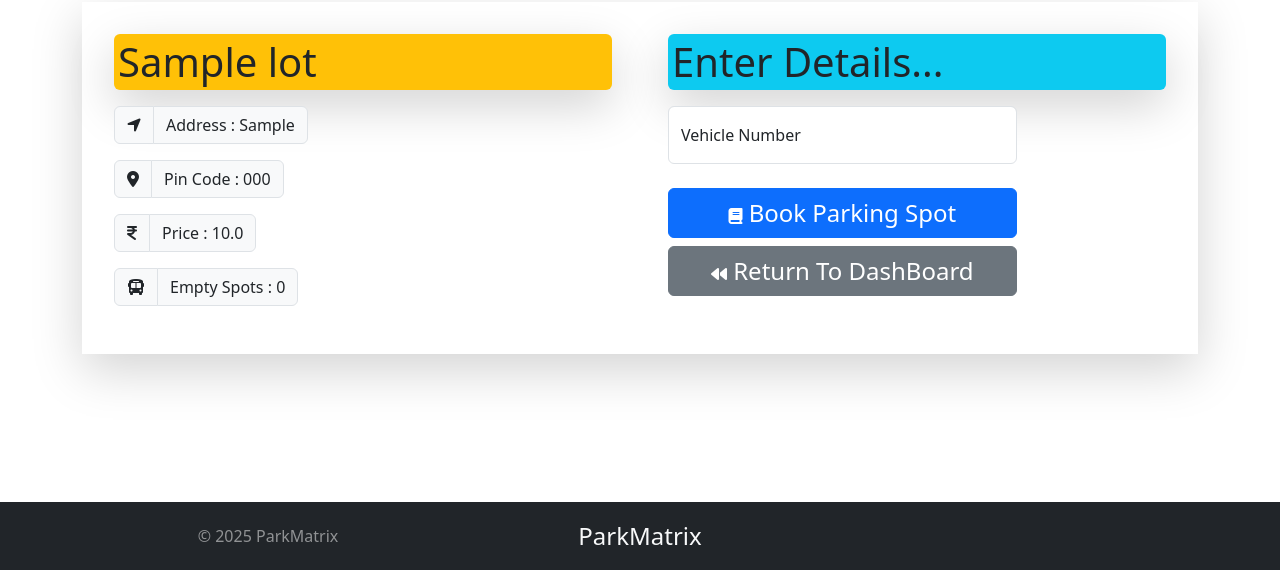
After one commit to gooolu-git/vehicle_parking_app-v1, a Flask app: page /book_this_spot/1 in a window 1280 px wide; the page is wider, and only the part inside the window is pictured. The commit adds this page. Shown: the part 230-800 px from the top of that part. Run offline with Flask 3, Linux system fonts and the light colour scheme; a user stored in the database is signed in; tables that the repository leaves empty hold one stand-in row (values such as "Sample post"); some libraries are stand-ins or nearby versions.

Commit message:
lots_list.html , book this spot.html and more routes were added

```diff
--- a/models.py
+++ b/models.py
@@ -36,6 +36,7 @@ class ParkingSpot(db.Model):
     lot_id = db.Column(db.Integer, db.ForeignKey(ParkingLot.id), nullable = False)
     occupied_status = db.Column(db.Boolean , nullable = False , default = False)
     spot_number = db.Column(db.String(6), nullable = False)
+    is_active = db.Column(db.Boolean,default=True,nullable = False)
     # each parking spot can be booked many times
     booked_spots = db.relationship("Bookedspot", backref="parking_spot", lazy=True)
 
--- a/routes.py
+++ b/routes.py
@@ -75,6 +75,9 @@ def login_page():
         return redirect(url_for('admin'))
     return redirect(url_for('user_dashboard'))
 
+
+
+
 # creating a auth_required decorator for handling the login
 def auth_required(func):
     @wraps(func)
@@ -105,8 +108,24 @@ def admin_required(func):
 @auth_required
 def user_dashboard():
     # The 'user' variable is now automatically available
-    # because of the context processor, so you don't need to pass it here.
-    return render_template('user_dashboard.html')
+    all_lots = ParkingLot.query.all()
+    lots = []
+    for lot in all_lots:
+        lot_id = lot.id
+        unoccupied_spots_count = ParkingSpot.query.filter_by(occupied_status=False,lot_id = lot.id).count()
+        occupied_spots_count = ParkingSpot.query.filter_by(occupied_status=True, lot_id = lot.id).count()
+        lots.append({
+            'id':lot.id,
+            'lot_name':lot.lot_name,
+            'city':lot.city,
+            'pin_code':lot.pin_code,
+            'available_parking_spots':unoccupied_spots_count,
+            'occupied_spots_count':occupied_spots_count,
+            'price':lot.price,
+            'lot_object' : lot
+        })
+    return render_template('user_dashboard.html',lots=lots)
+
 
 @app.route('/profile')
 @auth_required
@@ -158,8 +177,31 @@ def logout():
 @admin_required
 def admin():
     USER = User.query.get(session['user_id'])
-    return render_template('admin.html',USER=USER)
+    all_lots = ParkingLot.query.all()
+    lots = []
+    for lot in all_lots:
+        lot_id = lot.id
+        unoccupied_spots_count = ParkingSpot.query.filter_by(occupied_status=False,lot_id = lot.id).count()
+        occupied_spots_count = ParkingSpot.query.filter_by(occupied_status=True, lot_id = lot.id).count()
+        lots.append({
+            'id':lot.id,
+            'lot_name':lot.lot_name,
+            'city':lot.city,
+            'pin_code':lot.pin_code,
+            'available_parking_spots':unoccupied_spots_count,
+            'occupied_spots_count':occupied_spots_count,
+            'lot_object' : lot
+        })
+    return render_template('admin.html',USER=USER,lots=lots)
 
+
+
+
+#returnning back to user dashboard
+@app.route('/return_to_dashboard')
+@auth_required
+def return_to_dashboard():
+    return redirect(url_for('user_dashboard'))
 
 
 @app.route('/create_lot' ,methods = ["POST"])
@@ -182,3 +224,49 @@ def create_lot():
     db.session.add_all(new_spots)
     db.session.commit()
     return redirect(url_for('admin'))
+
+
+@app.route('/see_spots/<int:id>')
+@admin_required
+def see_lots(id):
+    all_lots = ParkingLot.query.get(id=id)
+
+
+@app.route('/see_spots/<int:id>')
+@admin_required
+def edit_lots(id):
+    return "edit_sptos"
+
+
+@app.route('/delete_spots/<int:id>')
+@admin_required
+def delete_lots(id):
+    return "delete spots"
+
+
+
+
+# user_dashboard fuctionality
+
+@app.route('/book_spot/<int:id>')
+@auth_required
+def book_spot(id):
+    spots = ParkingSpot.query.filter_by(lot_id=id).all()
+    if not spots:
+        flash("invalid lot")
+        return redirect(url_for('user_dashboard'))
+    return render_template('lots_list.html',spots=spots)
+
+# booking a spot
+
+@app.route('/book_this_spot/<int:id>')
+@auth_required
+def book_this_spot(id):
+    spot = ParkingSpot.query.get(id)
+    if not spot:
+        flash("spot not available")
+    parking_lot_id = spot.lot_id
+    lot = ParkingLot.query.get(parking_lot_id)
+    available = ParkingSpot.query.filter_by(occupied_status=False, lot_id = parking_lot_id).count()
+
+    return render_template('book_this_spot.html',spot=spot,lot=lot,available=available)
--- /dev/null
+++ b/templates/book_this_spot.html
@@ -0,0 +1,58 @@
+{% extends 'layout.html' %}
+{% block title %}
+Book Your Spot | ParkMatrix
+{% endblock %}
+{% block content %}
+<div class="container text-center mt-4 ">
+    <div class="fs-3 text-center m-3 bg bg-primary p-2 rounded mb-5"><span><i class="fa fa-book"> </i> Book Parking
+            Spot</span>
+    </div>
+    <div class="container my-4 p-3 shadow-lg ">
+        <div class="d-flex flex-row d-grid gap-4">
+            <div class="p-3 w-50 d-flex justify-content-start flex-column">
+                <h1 class="text-start fs-1 bg bg-warning rounded shadow-lg mb-3 p-1"> {{lot.lot_name}}</h1>
+                <!-- <p class="text-center">Address   {{lot.city}}</p>
+                <p class="text-center">Zip Code - {{lot.pin_code}}</p>
+                <p class="text-center">Vacant Spots - <i class="fa fa-car"></i> {{available}}</p>
+                <p class="text-center">Price -  {{lot.price}}</p>
+                <p class="text-center">Address - {{lot.city}}</p> -->
+
+                <div class="input-group mb-3">
+                    <span class="input-group-text"><i class="fa fa-location-arrow"></i></span>
+                    <span class="input-group-text">Address : {{lot.city}}</span>
+                </div>
+                <div class="input-group mb-3">
+                    <span class="input-group-text"><i class="fas fa-location-dot"></i></span>
+                    <span class="input-group-text">Pin Code : {{lot.pin_code}}</span>
+                </div>
+                <div class="input-group mb-3">
+                    <span class="input-group-text"><i class="fa fa-inr"></i></span>
+                    <span class="input-group-text">Price : {{lot.price}}</span>
+                </div>
+                <div class="input-group mb-3">
+                    <span class="input-group-text"><i class="fa fa-bus"></i></span>
+                    <span class="input-group-text">Empty Spots : {{available}}</span>
+                </div>
+            </div>
+            <div class="p-3 w-50">
+                <h3 class="mb-3 text-start fs-1 bg bg-info shadow-lg rounded p-1">Enter Details...</h3>
+                <form>
+                    <div class="mb-3 form-floating " style="width: 70%; ">
+                        <input type="text" name="username" id="user_email" class="form-control"
+                            placeholder="Vehicle Number" required>
+                        <label for="user_email">Vehicle Number </label>
+                    </div>
+
+                    <div class="d-flex justify-content-start flex-column align-items-start ">
+                        <button type="submit" class="btn btn-primary  mt-2 mb-2 " style="width: 70%;"><i class="fa fa-book"></i><span class="fs-4"> Book Parking Spot</span>
+
+                        </button>
+                        <button type="button" class="btn btn-secondary " style="width: 70%; "><i class="fa fa-backward"></i><span class="fs-4"> Return To DashBoard</span>
+
+                        </button>
+                    </div>
+                </form>
+            </div>
+        </div>
+    </div>
+    {% endblock %}
--- a/templates/home.html
+++ b/templates/home.html
@@ -21,6 +21,3 @@ ParkMatrix | Park Here Roam Anywhere
     </div>
 </div>
 {% endblock %}
-{% block footer %}
-
-{% endblock %}
--- a/templates/layout.html
+++ b/templates/layout.html
@@ -11,14 +11,12 @@
     <link rel="stylesheet" href="https://cdnjs.cloudflare.com/ajax/libs/font-awesome/6.5.1/css/all.min.css">
 
     {% block style %}
-    <link rel="stylesheet" href="{{ url_for('static', filename='main.css') }}">
     <script src="https://kit.fontawesome.com/YOUR_KIT_CODE.js" crossorigin="anonymous"></script>
     {% endblock %}
-    <link href="https://fonts.googleapis.com/css2?family=Poppins:wght@400;500;600;700&display=swap" rel="stylesheet">
 </head>
 
 <body style="margin: 0; padding: 0;">
-    {% include 'navbar.html' %}
+    {% include 'navbar.html' with context %}
     {% with messeges = get_flashed_messages() %}
     {% if messeges %}
     {% for messege in messeges %}
@@ -35,8 +33,19 @@
     {% endblock %}
 
     {% block footer %}
-    <footer class="footerr">
-        <p>&copy; 2025 ParkMatrix. All rights reserved.</p>
+    <footer class="footer mt-auto py-3 bg-dark text-white fixed-bottom">
+        <div class="container">
+            <div class="d-flex flex-wrap justify-content-between align-items-center ">
+                <p class="col-md-4 mb-0 text-white-50">
+                    &copy; 2025 ParkMatrix
+                </p>
+
+                <a href="/"
+                    class="col-md-4 d-flex align-items-center justify-content-center mb-3 mb-md-0 me-md-auto link-light text-decoration-none">
+                    <span class="fs-4">ParkMatrix</span>
+                </a>
+            </div>
+        </div>
     </footer>
     {% endblock %}
 </body>
@@ -44,7 +53,6 @@
     integrity="sha384-FKyoEForCGlyvwx9Hj09JcYn3nv7wiPVlz7YYwJrWVcXK/BmnVDxM+D2scQbITxI"
     crossorigin="anonymous"></script>
 <script src="https://kit.fontawesome.com/your-unique-kit-code.js" crossorigin="anonymous"></script>
-<script src="{{ url_for('static', filename='main.js') }}"></script>
 {% endblock %}
 
 </html>
--- a/templates/navbar.html
+++ b/templates/navbar.html
@@ -1,6 +1,6 @@
-<nav class="navbar navbar-expand-lg mx-0  bg-body-tertiary" style="position:sticky; top:0;z-index: 10;">
+<nav class="navbar navbar-expand-lg m-3 rounded" style="position:sticky; top:0;z-index: 10;background-color: rgba(182, 238, 160, 0.5);">
     <div class="container-fluid">
-        <a class="navbar-brand text-primary fs-1 bolder" href="{{ url_for('index' ) }}">ParkMatrix</a>
+        <a class="navbar-brand text-danger fs-1 bolder" href="{{ url_for('index' ) }}">ParkMatrix</a>
         <button class="navbar-toggler" type="button" data-bs-toggle="collapse" data-bs-target="#navbarNav"
             aria-controls="navbarNav" aria-expanded="false" aria-label="Toggle navigation">
             <span class="navbar-toggler-icon"></span>
```
Also changed, not shown: templates/admin.html (+25 -6 lines), templates/login.html (+21 -21 lines), templates/lots_list.html (added, +30 -0 lines), templates/parkinglot/view.html (added, +9 -0 lines), templates/register.html (+7 -12 lines), templates/user_dashboard.html (+30 -4 lines), instance/db.sqlite3, test.py (deleted).
